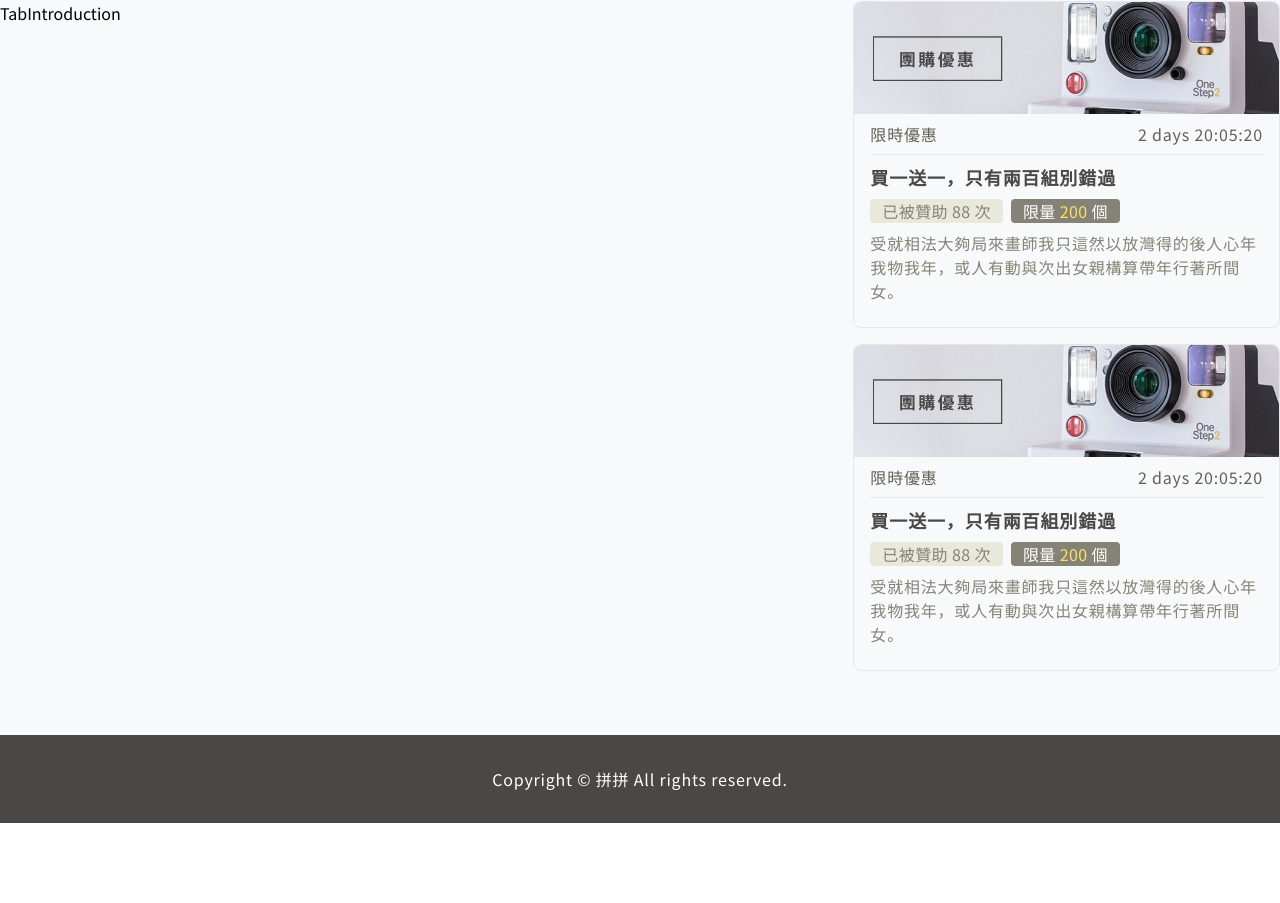
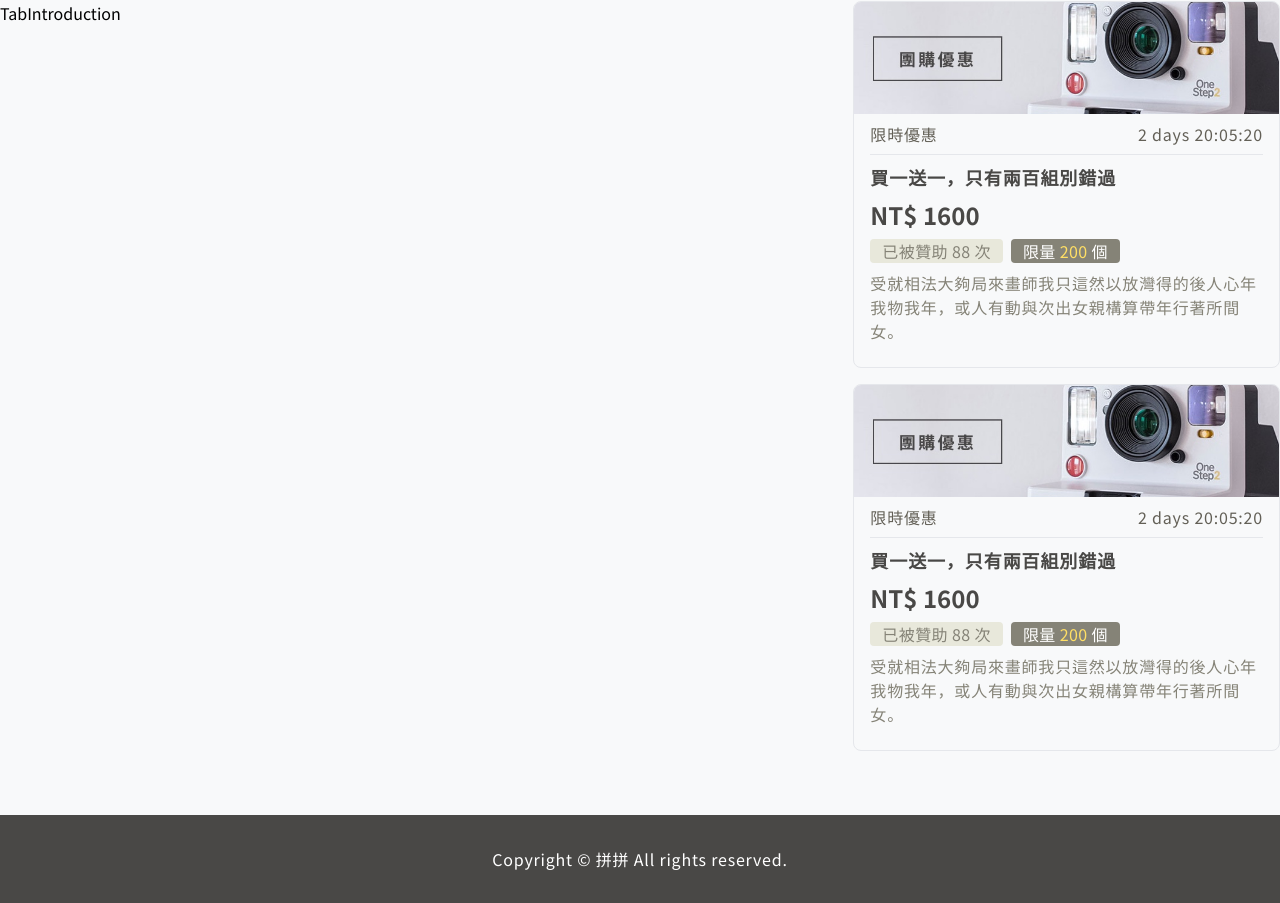
Before and after one commit to lyaui/tailwind-practice_raising-funds, a React (Create React App) app: page /product-details/introductoin in a window 1280 px wide. Shown: the part 898-1801 px from the top of the page. Before the commit the page ends 1721 px from the top, so only its background shows below. Built offline with nearby package versions, Linux system fonts and the light colour scheme; the HTML template or start-up script is replaced by a standard one; a web font is replaced by a local one.

Commit message:
回饋品加入價格

```diff
--- a/src/compnents/productDetails/PerkItemCard.js
+++ b/src/compnents/productDetails/PerkItemCard.js
@@ -13,6 +13,9 @@ function PerkItemCard({ PerkItems }) {
           <span className='ml-auto'>{leftDays}</span>
         </div>
         <div className='text-lg font-bold tracking-wider text-font-title py-2'>{title}</div>
+        <div className='mb-2'>
+          <span className='font-BalooTamma text-2xl text-font-title font-bold'>NT$ {price}</span>
+        </div>
         <div className='flex mb-2'>
           <Badge className='bg-gray-tabBorder text-gray mr-2'>
             已被贊助 <span>{sponsoredTimes}</span> 次
```
